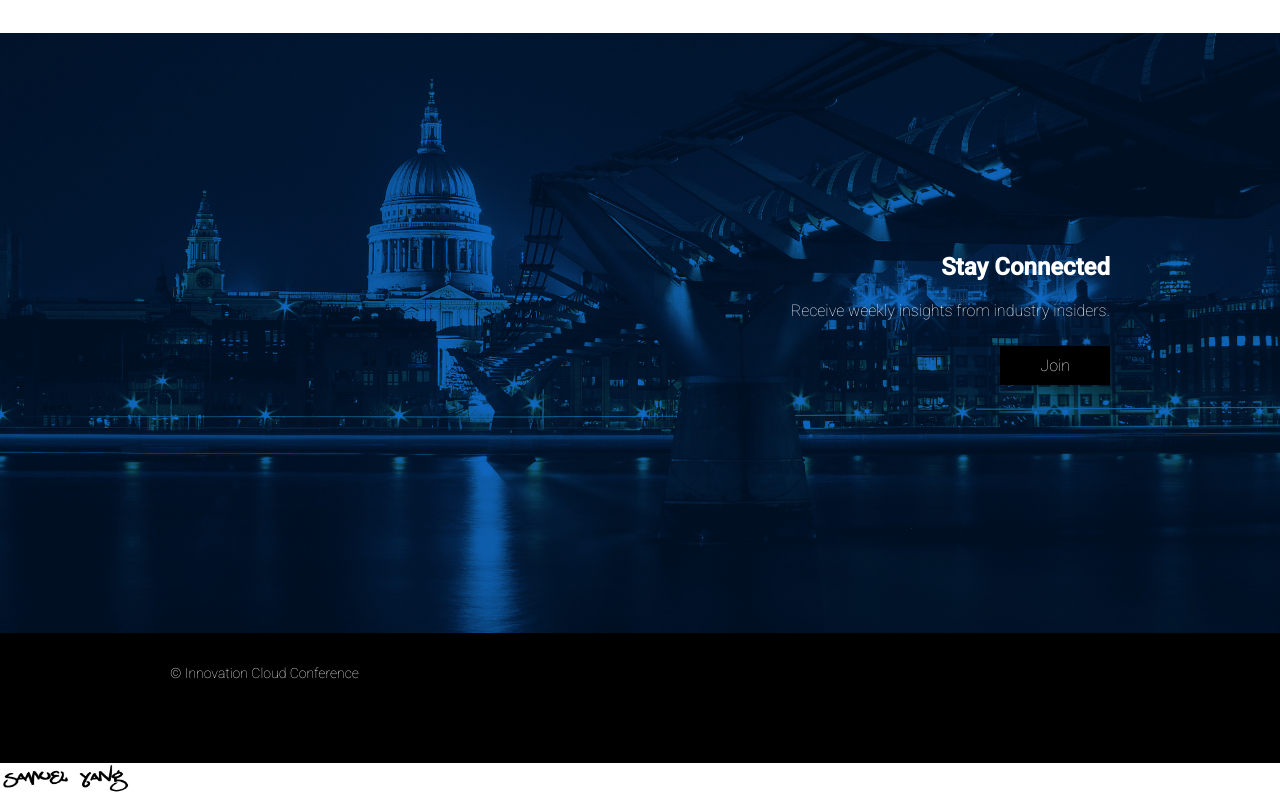
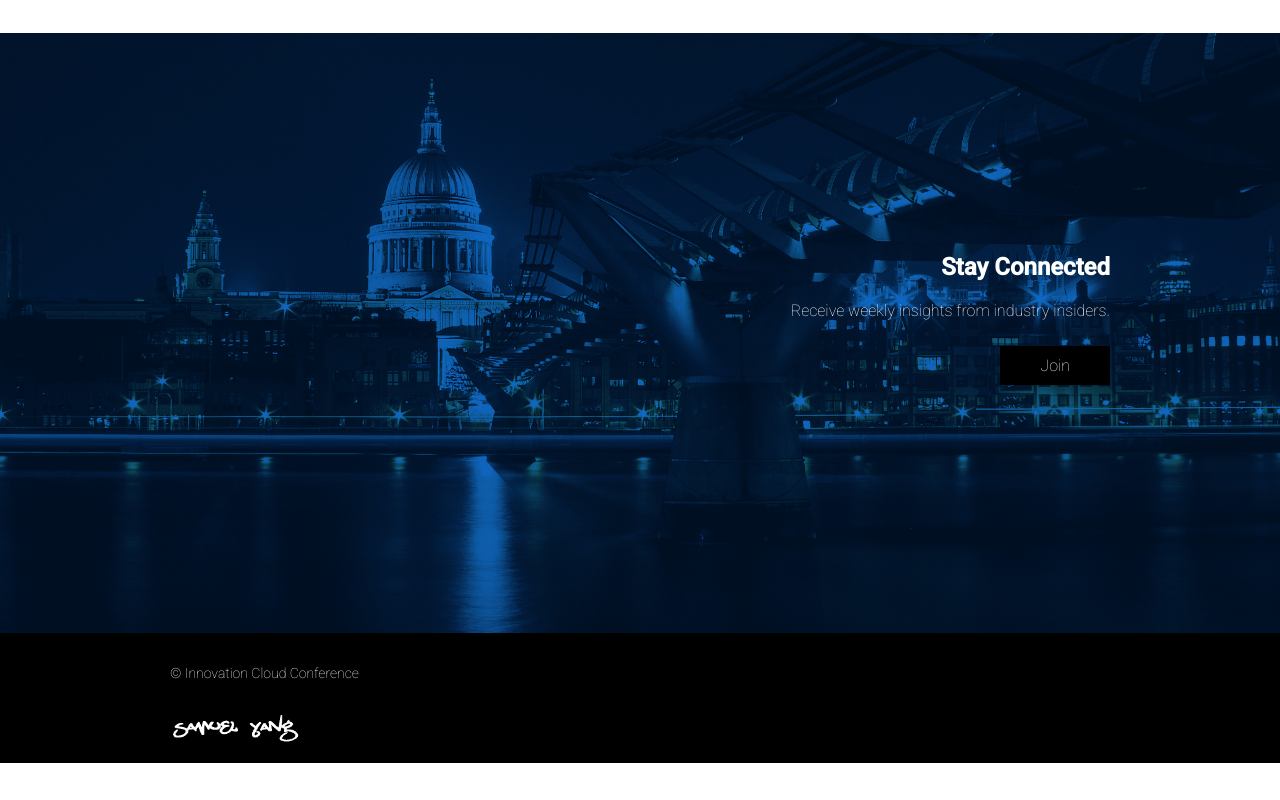
Before and after one commit to super8989/InnovationCloud, a plain HTML site: page index.html in a window 1280 px wide. Shown: the part 1201-2001 px from the top of the page. After the commit the page ends 1964 px from the top, so only its background shows below. Drawn offline with Linux system fonts and the light colour scheme.

Commit message:
updated signature with white letters and black background

```diff
--- a/index.html
+++ b/index.html
@@ -48,9 +48,10 @@
     <div class="footer">
       <div class="container">
         <p>&copy; Innovation Cloud Conference</p>
+        <img src="./resources/Signature3.png" width="150px" alt="">
       </div>
     </div>
 
-    <img src="./resources/Signature2.png" width="150px" alt="">
+
   </body>
 </html>
```
Also changed, not shown: resources/Signature3.png (added).
